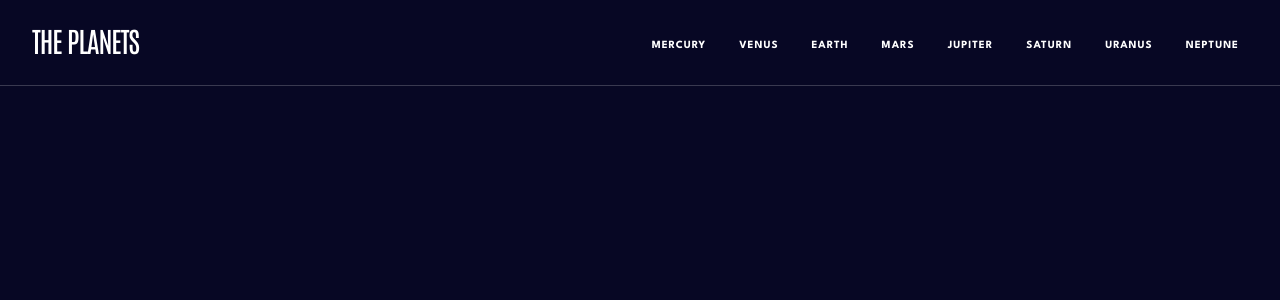
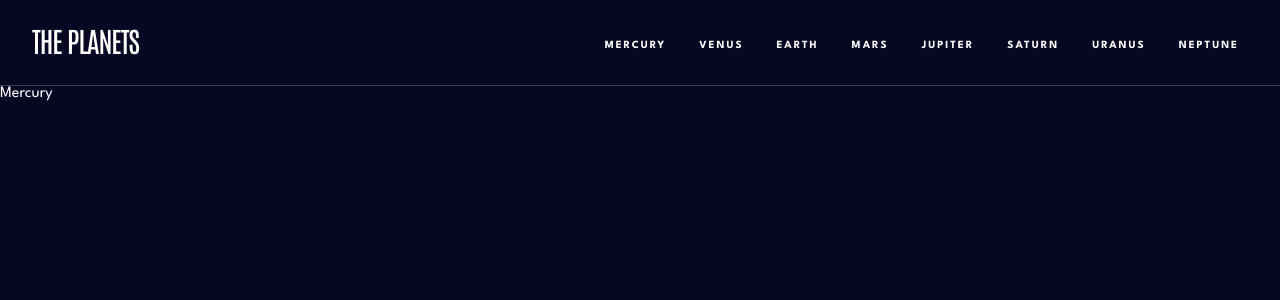
Before and after one commit to JonahFoster/planet-facts, a React (Vite) app: page / in a window 1280 px wide. Shown: the top 300 px of the page. Built offline with nearby package versions, Linux system fonts and the light colour scheme.

Commit message:
Initial Planet component commit

```diff
--- a/src/App.jsx
+++ b/src/App.jsx
@@ -1,10 +1,13 @@
 import Header from './Header.jsx'
-
+import Planet from './Planet.jsx'
 
 export default function App() {
 
   return (
-    <Header />
+    <div>
+      <Header />
+      <Planet />
+    </div>
     // for item in data.json, planet Component, feed component prop of object, inside the component reference the prop object
   )
 }
--- /dev/null
+++ b/src/Planet.jsx
@@ -0,0 +1,5 @@
+export default function Planet() {
+    return (
+        <p>Mercury</p>
+    )
+}
--- a/src/index.css
+++ b/src/index.css
@@ -44,7 +44,7 @@ nav ul {
   font-size: 11px;
   font-weight: 700;
   line-height: 25px;
-  letter-spacing: 1px;
+  letter-spacing: 2px;
   text-transform: uppercase;
 }
 
```
Also changed, not shown: public/background-stars.svg (renamed from public/assets/background-stars.svg).
